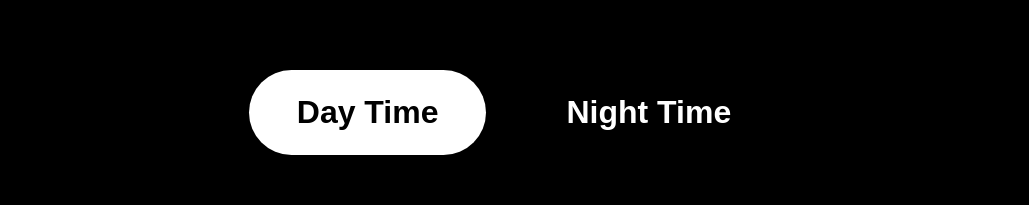
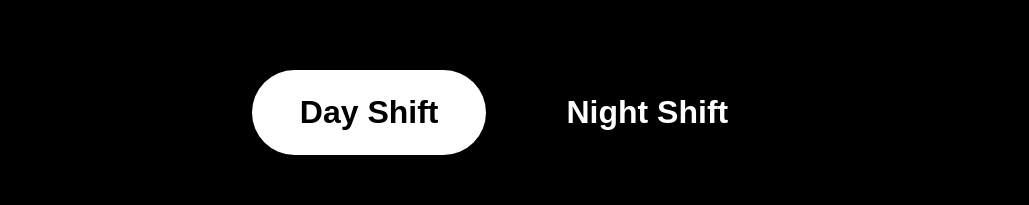
Before and after one commit to SimantaRajSarma/simantarajsarma.github.io, a plain HTML site: page index.html in a window 1280 px wide. Shown: the part 288-493 px from the top of the page, without its empty margins (126-1155 px from the left). Drawn offline with Linux system fonts and the light colour scheme.

Commit message:
Update index.html

```diff
--- a/index.html
+++ b/index.html
@@ -10,8 +10,8 @@
 
     <div class="container flex">
         <h2>Find What I do in</h2>
-        <button>Day Time</button>
-        <button>Night Time</button>
+        <button>Day Shift</button>
+        <button>Night Shift</button>
         <footer>
             Build with ❤️
         </footer>
```
